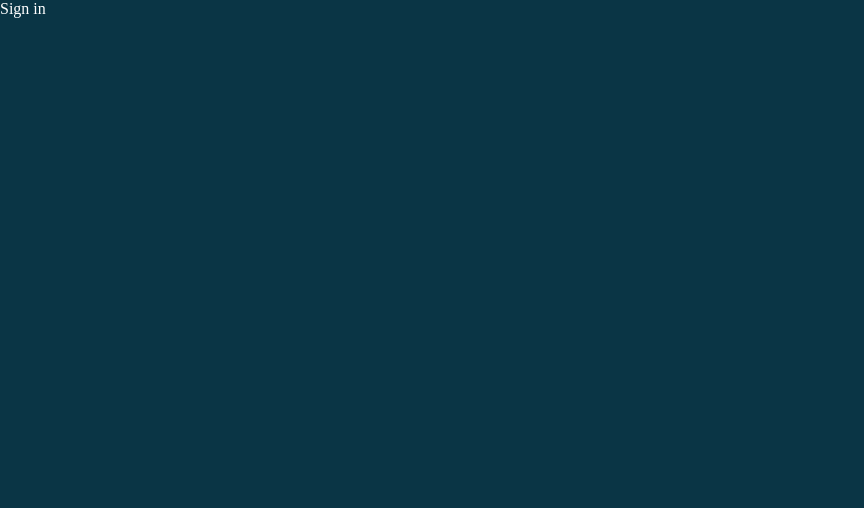
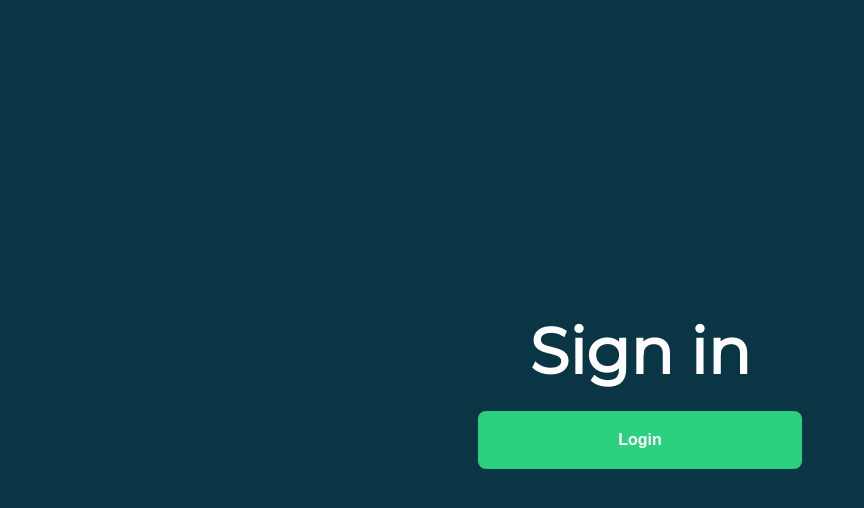
Before and after one commit to verona-hub/movie-list, a React (Create React App) app: page / in a window 1280 px wide. Shown: the top 508 px of the page, without its empty margins (0-864 px from the left). Built offline with nearby package versions, Linux system fonts and the light colour scheme.

Commit message:
- started LogIn component

```diff
--- a/public/index.html
+++ b/public/index.html
@@ -5,9 +5,14 @@
     <link rel="shortcut icon" href="%PUBLIC_URL%/favicon.ico" />
     <meta name="viewport" content="width=device-width, initial-scale=1" />
     <meta name="theme-color" content="#000000" />
+
+    <link rel="preconnect" href="https://fonts.googleapis.com">
+    <link rel="preconnect" href="https://fonts.gstatic.com" crossorigin>
+    <link href="https://fonts.googleapis.com/css2?family=Montserrat&display=swap" rel="stylesheet">
+
     <meta
       name="description"
-      content="Web site created using create-react-app"
+      content="Movie list assignment"
     />
     <!--
       manifest.json provides metadata used when your web app is installed on a
--- a/src/App.css
+++ b/src/App.css
@@ -18,4 +18,37 @@
 body {
     background-color: var(--background);
     color: var(--text);
+    font-family: 'Montserrat', sans-serif;
+    font-size: 16px;
+    font-weight: 400;
+    line-height: 24px;
+    min-height: 100vh;
 }
+
+h1 {
+    font-size: 64px;
+    font-weight: 600;
+    line-height: 80px;
+}
+
+.App {
+    align-items: center;
+    display: flex;
+    height: 100vh;
+    justify-content: center;
+    text-align: center;
+}
+
+.SignIn button {
+    background-color: var(--primary);
+    border: none;
+    border-radius: 8px;
+    color: var(--text);
+    cursor: pointer;
+    font-size: 16px;
+    font-weight: 600;
+    margin: 20px 0;
+    padding: 20px 140px;
+    width: auto;
+
+}
--- a/src/App.js
+++ b/src/App.js
@@ -1,11 +1,14 @@
 import React from 'react';
 import './App.css';
+
+// Components
+import SignIn from './components/Pages/SignIn';
 
 
 const App = () => {
     return (
-        <div>
-            Sign in
+        <div className="App">
+            <SignIn />
         </div>
     );
 };
--- a/src/components/Pages/SignIn.js
+++ b/src/components/Pages/SignIn.js
@@ -0,0 +1,13 @@
+import React from 'react';
+
+
+const SignIn = () => {
+    return (
+        <div className='SignIn'>
+            <h1> Sign in </h1>
+            <button> Login </button>
+        </div>
+    );
+};
+
+export default SignIn;
```
Also changed, not shown: src/logo.svg (deleted).
